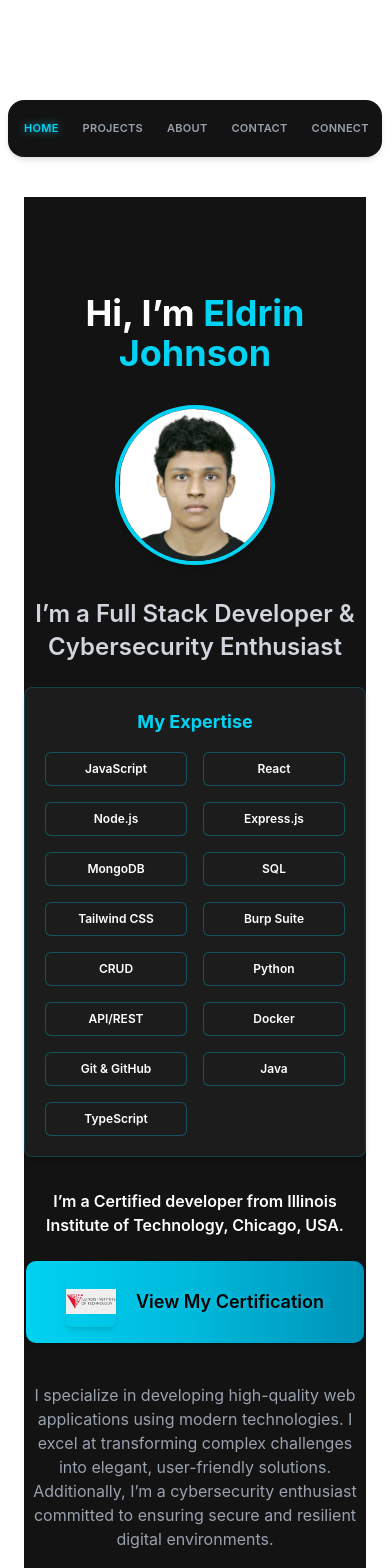
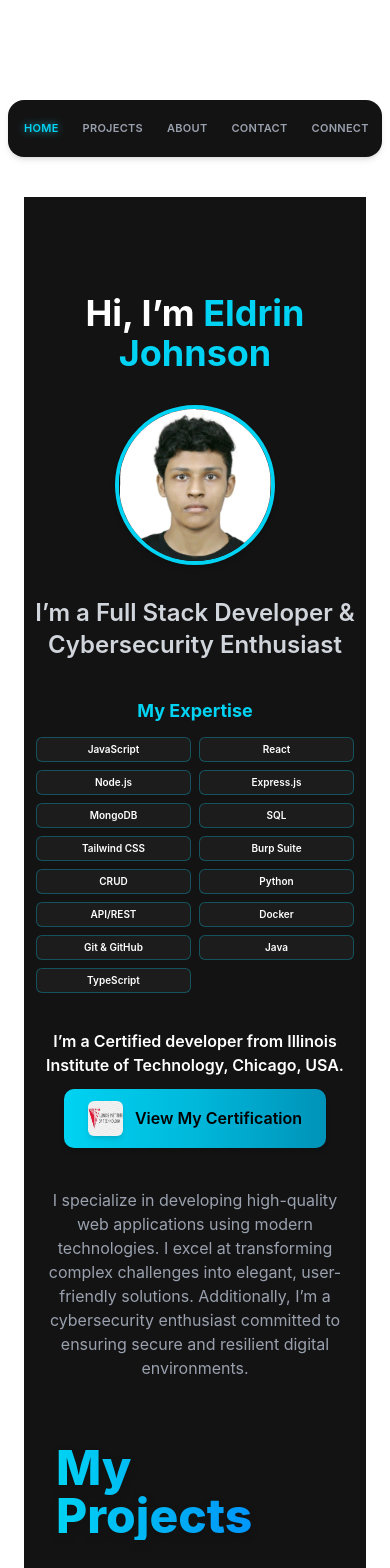
Before and after one commit to ELDRIN23/eldrinPortfolio, a React (Vite) app: page / in a window 390 px wide. Shown: the top 1568 px of the page. Built offline with nearby package versions, Linux system fonts and the light colour scheme; no server answers.

Commit message:
updated home page jsx

```diff
--- a/src/pages/Home.jsx
+++ b/src/pages/Home.jsx
@@ -24,16 +24,26 @@ const skills = [
 
 export default function Home() {
   return (
+    <>
+      {/* No padding anywhere */}
+      <style>{`
+        html, body, #root {
+          margin: 0 !important;
+          padding: 0 !important;
+          height: 100%;
+        }
+      `}</style>
+
       <section
         id="home"
         className="min-h-screen w-full bg-[#141313] text-white pt-24"
       >
-      {/* Heading on mobile only */}
+        {/* MOBILE HEADING */}
         <motion.div
           className="text-center mb-8 lg:hidden"
           initial={{ opacity: 0, y: -40 }}
           animate={{ opacity: 1, y: 0 }}
-        transition={{ duration: 0.5, ease: "easeOut" }}
+          transition={{ duration: 0.5 }}
         >
           <h1 className="text-4xl sm:text-5xl font-bold">
             Hi, I’m <span className="text-cyan-400">Eldrin Johnson</span>
@@ -41,15 +51,16 @@ export default function Home() {
         </motion.div>
 
         <div className="flex flex-col-reverse lg:flex-row items-center justify-center gap-10">
-        {/* Left Side */}
+
+          {/* LEFT SIDE */}
           <motion.div className="flex-1 max-w-xl flex flex-col items-center lg:items-start text-center lg:text-left space-y-8">
-          {/* Desktop heading */}
+
+            {/* DESKTOP TITLE */}
             <motion.div
               className="hidden lg:block"
               initial={{ opacity: 0, x: -120 }}
               whileInView={{ opacity: 1, x: 0 }}
-            viewport={{ once: true }}
-            transition={{ duration: 0.5, type: "spring", stiffness: 150 }}
+              transition={{ duration: 0.5 }}
             >
               <h1 className="text-6xl font-bold">
                 Hi, I’m <span className="text-cyan-400">Eldrin Johnson</span>
@@ -59,28 +70,26 @@ export default function Home() {
               </h2>
             </motion.div>
 
-          {/* Description */}
+            {/* DESCRIPTION */}
             <motion.p
-            className="text-base sm:text-lg text-gray-400 max-w-md"
+              className="text-base sm:text-lg text-gray-400 w-full px-3 md:px-0 md:max-w-md"
               initial={{ opacity: 0, x: 120 }}
               whileInView={{ opacity: 1, x: 0 }}
-            viewport={{ once: true }}
-            transition={{ duration: 0.5, type: "spring", stiffness: 150 }}
+              transition={{ duration: 0.5 }}
             >
-            I specialize in developing high-quality web applications using modern
-            technologies. I excel at transforming complex challenges into
-            elegant, user-friendly solutions. Additionally, I’m a cybersecurity
-            enthusiast committed to ensuring secure and resilient digital
-            environments.
+              I specialize in developing high-quality web applications using
+              modern technologies. I excel at transforming complex challenges
+              into elegant, user-friendly solutions. Additionally, I’m a
+              cybersecurity enthusiast committed to ensuring secure and
+              resilient digital environments.
             </motion.p>
 
-          {/* Certified text */}
+            {/* DESKTOP CERTIFICATION */}
             <motion.div
               className="hidden lg:block max-w-md"
               initial={{ opacity: 0, x: -120 }}
               whileInView={{ opacity: 1, x: 0 }}
-            viewport={{ once: true }}
-            transition={{ duration: 0.5, type: "spring", stiffness: 150 }}
+              transition={{ duration: 0.5 }}
             >
               <p className="text-white font-semibold mb-8">
                 I’m a Certified developer from Illinois Institute of Technology,
@@ -90,19 +99,15 @@ export default function Home() {
             </motion.div>
           </motion.div>
 
-        {/* Right Side */}
+          {/* RIGHT SIDE */}
           <div className="flex-1 flex flex-col items-center max-w-md w-full">
-          {/* Profile Image */}
+
+            {/* PROFILE PIC */}
             <motion.div
               className="w-40 h-40 sm:w-48 sm:h-48 md:w-64 md:h-64 rounded-full overflow-hidden border-4 border-cyan-400 shadow-md mb-8"
               initial={{ opacity: 0, y: 60 }}
               whileInView={{ opacity: 1, y: 0 }}
-            viewport={{ once: true }}
-            transition={{ duration: 0.5, type: "spring", stiffness: 150 }}
-            whileHover={{
-              scale: 1.05,
-              boxShadow: "0 0 15px 3px rgba(34, 211, 238, 0.8)",
-            }}
+              transition={{ duration: 0.5 }}
             >
               <img
                 src="/myself.jpg"
@@ -111,52 +116,47 @@ export default function Home() {
               />
             </motion.div>
 
-          {/* Mobile subtitle */}
+            {/* MOBILE SUBTITLE */}
             <motion.div
               className="lg:hidden text-center mb-6"
               initial={{ opacity: 0, x: -120 }}
               whileInView={{ opacity: 1, x: 0 }}
-            viewport={{ once: true }}
               transition={{ duration: 0.4 }}
             >
-            <h2 className="text-2xl sm:text-3xl text-gray-300 font-semibold max-w-xs sm:max-w-full mx-auto leading-snug">
+              <h2 className="text-2xl sm:text-3xl text-gray-300 font-semibold">
                 I’m a Full Stack Developer & Cybersecurity Enthusiast
               </h2>
             </motion.div>
 
-          {/* Expertise Section — UPDATED THEME HERE */}
+            {/* EXPERTISE SECTION — BG REMOVED + BORDER REMOVED */}
             <motion.div
-            className="w-full bg-[#1c1c1c] rounded-lg p-5 shadow-md text-center border border-cyan-400/20"
+              className="
+                w-full
+                rounded-lg
+                p-3 sm:p-5
+                text-center
+              "
               initial={{ opacity: 0, y: 60 }}
               whileInView={{ opacity: 1, y: 0 }}
-            viewport={{ once: true }}
               transition={{ duration: 0.3 }}
             >
-            <h3 className="text-cyan-400 text-lg sm:text-xl font-bold mb-4">
+              <h3 className="text-cyan-400 text-lg sm:text-xl font-bold mb-3 sm:mb-4">
                 My Expertise
               </h3>
 
-            <ul className="grid grid-cols-2 sm:grid-cols-3 gap-4 text-white font-semibold text-xs sm:text-sm">
+              <ul className="grid grid-cols-2 sm:grid-cols-3 gap-2 sm:gap-4 text-white font-semibold text-[10px] sm:text-sm">
                 {skills.map((skill, i) => (
                   <motion.li
                     key={skill}
-                  className="bg-[#1c1c1c] rounded-md py-2 border border-cyan-400/30"
-                  initial={{ x: i % 2 === 0 ? -100 : 100, opacity: 0 }}
-                  whileInView={{ x: 0, opacity: 1 }}
-                  viewport={{ once: true }}
+                    className="rounded-md py-1 sm:py-2 border border-cyan-400/30 bg-[#1c1c1c]"
+                    initial={{ opacity: 0, x: i % 2 === 0 ? -80 : 80 }}
+                    whileInView={{ opacity: 1, x: 0 }}
                     transition={{
                       type: "spring",
                       stiffness: 200,
                       damping: 8,
                       delay: i * 0.02,
                     }}
-                  whileHover={{
-                    scale: 1.08,
-                    boxShadow: "0 0 12px 4px rgba(34, 211, 238, 0.8)",
-                    backgroundColor: "rgba(34, 211, 238, 0.1)",
-                    color: "#22d3ee",
-                  }}
-                  whileTap={{ scale: 0.95 }}
                   >
                     {skill}
                   </motion.li>
@@ -164,64 +164,70 @@ export default function Home() {
               </ul>
             </motion.div>
 
-          {/* Mobile certification */}
+            {/* MOBILE CERTIFICATION BUTTON */}
             <motion.div
-            className="mt-8 lg:hidden max-w-md text-center"
+              className="mt-6 lg:hidden w-full max-w-md text-center"
               initial={{ opacity: 0, x: 120 }}
               whileInView={{ opacity: 1, x: 0 }}
-            viewport={{ once: true }}
-            transition={{ duration: 0.5, type: "spring", stiffness: 150 }}
+              transition={{ duration: 0.5 }}
             >
-            <p className="text-white font-semibold mb-6">
+              <p className="text-white font-semibold mb-3">
                 I’m a Certified developer from Illinois Institute of Technology,
                 Chicago, USA.
               </p>
-            <CertificationButton />
+
+              <CertificationButton mobile />
             </motion.div>
           </div>
         </div>
 
-      {/* Pages */}
+        {/* SECTIONS */}
         <Projects />
         <About />
         <Contact />
         <ContactForm />
       </section>
+    </>
   );
 }
 
-function CertificationButton() {
+function CertificationButton({ mobile }) {
   return (
     <motion.a
       href="https://www.credly.com/badges/c4cca72e-6446-45e3-a62f-35f994c61b11/public_url"
       target="_blank"
       rel="noopener noreferrer"
-      className="inline-flex items-center gap-5 px-10 sm:px-14 py-4
+      className={`
+        inline-flex items-center gap-3
+        ${mobile ? "px-6 py-3" : "px-10 py-4"}
         bg-gradient-to-r from-cyan-400 via-cyan-500 to-cyan-600
-                 text-black font-semibold rounded-lg shadow-md cursor-pointer select-none relative overflow-hidden"
+        text-black font-semibold rounded-lg shadow-md
+        relative overflow-hidden cursor-pointer select-none
+      `}
       style={{ borderRadius: "10px" }}
-      whileHover={{
-        scale: 1.07,
-        boxShadow: "0 0 25px 10px rgba(34, 211, 238, 0.9)",
-      }}
+      whileHover={{ scale: 1.07 }}
       whileTap={{ scale: 0.95 }}
     >
+      {/* Shine effect */}
       <motion.div
-        className="absolute top-0 left-[-100%] w-24 h-full
+        className="absolute top-0 left-[-100%] w-20 h-full
                    bg-gradient-to-r from-transparent via-white/40 to-transparent"
         style={{ filter: "blur(8px)" }}
         animate={{ x: ["-100%", "150%"] }}
         transition={{ repeat: Infinity, duration: 2, ease: "linear" }}
       />
+
       <motion.img
         src="/OIP.jpg"
         alt="University Logo"
-        className="object-contain rounded-md shadow-md relative z-10"
-        style={{ width: 50, height: 50 }}
+        className="rounded-md shadow-md relative z-10"
+        style={{ width: mobile ? 35 : 50, height: mobile ? 35 : 50 }}
       />
+
       <motion.span
-        className="text-lg sm:text-xl font-semibold relative z-10 text-black"
-        style={{ textShadow: "0 0 8px rgba(34, 211, 238, 0.7)" }}
+        className={`relative z-10 ${
+          mobile ? "text-base" : "text-xl"
+        } font-semibold`}
       >
         View My Certification
       </motion.span>
```
Lines whose indentation alone changed are shown as unchanged.
